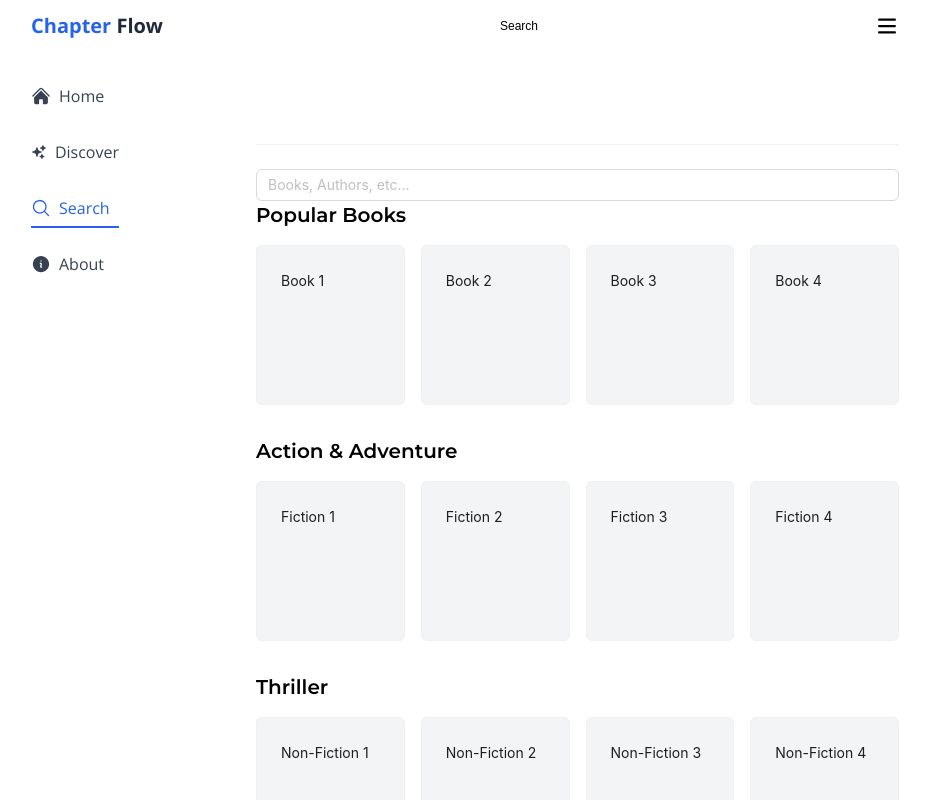
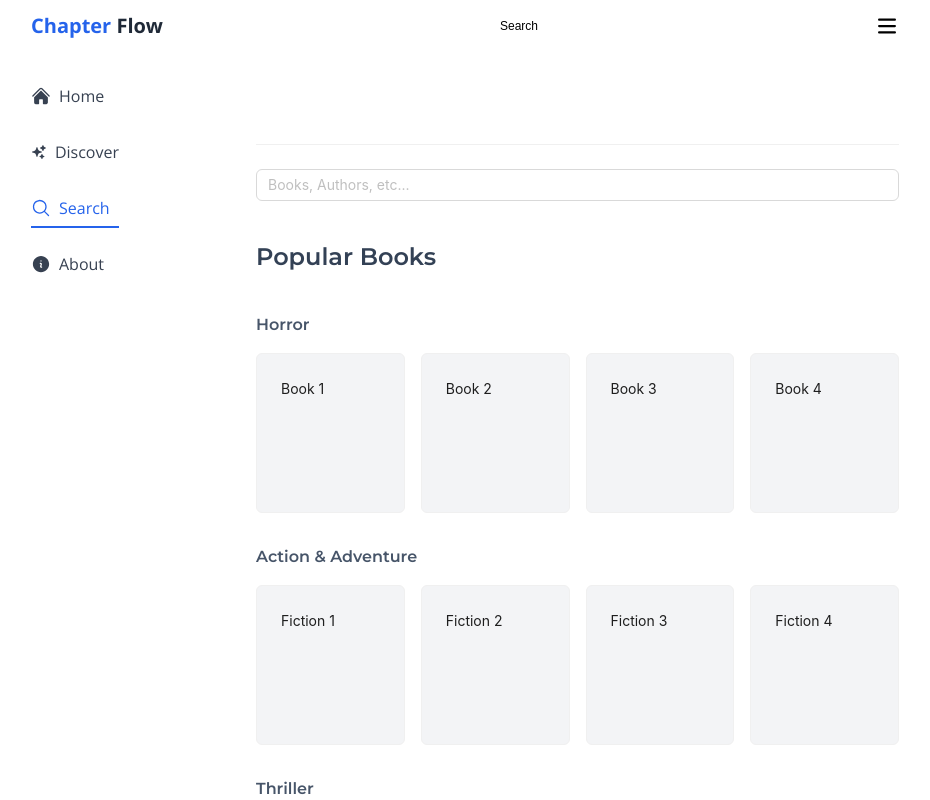
Before and after one commit to devemit/chapter-flow-app, a React (Vite) app: page /search in a window 1280 px wide. Shown: the top 800 px of the page, without its empty margins (175-1105 px from the left). Built offline with nearby package versions, Linux system fonts and the light colour scheme; no server answers; a web font is replaced by a local one.

Commit message:
fix titles

```diff
--- a/src/components/ui/book-section.tsx
+++ b/src/components/ui/book-section.tsx
@@ -6,7 +6,7 @@ interface BookSectionProps {
 export const BookSection = ({ title, children }: BookSectionProps) => {
    return (
       <div>
-         <h2 className='text-xl font-semibold mb-4'>{title}</h2>
+         <h2 className='text-md font-semibold mb-4 text-slate-600'>{title}</h2>
          {children}
       </div>
    );
--- a/src/components/ui/book.tsx
+++ b/src/components/ui/book.tsx
@@ -8,5 +8,9 @@ export const Book = ({
    children: React.ReactNode;
    className?: string;
 }) => {
-   return <Card className={cn(className, 'cursor-pointer')}>{children}</Card>;
+   return (
+      <Card hoverable className={cn(className, 'cursor-pointer')}>
+         {children}
+      </Card>
+   );
 };
--- a/src/components/views/search.tsx
+++ b/src/components/views/search.tsx
@@ -12,7 +12,8 @@ export const Search = () => {
          <Divider />
          <SearchInput />
          <div className='w-full max-w-[900px] space-y-8'>
-            <BookSection title='Popular Books'>
+            <h2 className='my-10 font-semibold text-2xl text-slate-700'>Popular Books</h2>
+            <BookSection title='Horror'>
                <BookGrid>
                   <Book className='h-40 bg-gray-100 rounded-md'>Book 1</Book>
                   <Book className='h-40 bg-gray-100 rounded-md'>Book 2</Book>
```
